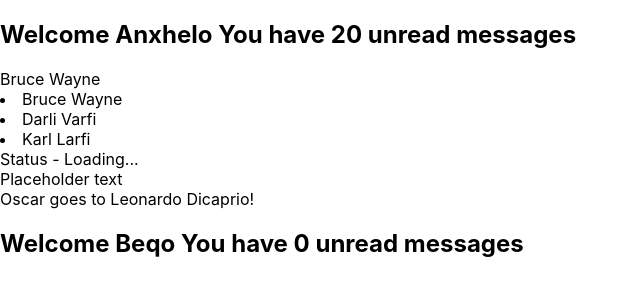
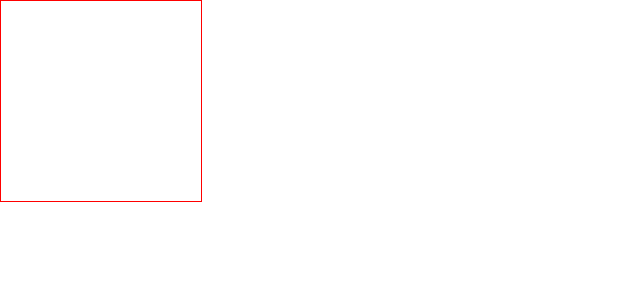
Before and after one commit to anxheloo/react-typescript-codeevolution, a React (Create React App) app: page / in a window 1280 px wide. Shown: the top 300 px of the page, without its empty margins (0-640 px from the left). Built offline with nearby package versions, Linux system fonts and the light colour scheme.

Commit message:
StyleProps

```diff
--- a/src/App.tsx
+++ b/src/App.tsx
@@ -1,35 +1,11 @@
-import Greet from "./components/Greet";
-import Heading from "./components/Heading";
-import Oscar from "./components/Oscar";
-import Person from "./components/Person";
-import PersonList from "./components/PersonList";
-import Status from "./components/Status";
+import StyleProps from "./components/StyleProps";
 
 function App() {
-  const personName = {
-    first: "Bruce",
-    last: "Wayne",
-  };
-
-  const personList = [
-    { first: "Bruce", last: "Wayne" },
-    { first: "Darli", last: "Varfi" },
-    { first: "Karl", last: "Larfi" },
-  ];
-
   return (
     <div>
-      <Greet name="Anxhelo" messageCount={20} isLoggedIn={true} />
-      <Person name={personName}></Person>
-      <PersonList list={personList}></PersonList>
-      <Status message="loading"></Status>
-      <Heading>Placeholder text</Heading>
-
-      <Oscar>
-        <Heading>Oscar goes to Leonardo Dicaprio!</Heading>
-      </Oscar>
-
-      <Greet name="Beqo" isLoggedIn={true}></Greet>
+      <StyleProps
+        styles={{ border: "1px solid red", width: "200px", height: "200px" }}
+      ></StyleProps>
     </div>
   );
 }
--- a/src/components/Greet.tsx
+++ /dev/null
@@ -1,25 +0,0 @@
-import React from "react";
-
-//1. Passing simple props
-//7. Making messageCount optional, we dont pass the messageCount prop so we make it optional.
-// we also descructure it and gives it a default value, so if we dont pass it and specify it , it takes the default
-
-type GreetProps = {
-  name: string;
-  messageCount?: number;
-  isLoggedIn: boolean;
-};
-
-const Greet = ({ name, messageCount = 0, isLoggedIn }: GreetProps) => {
-  return (
-    <div>
-      <h2>
-        {isLoggedIn
-          ? `Welcome ${name} You have ${messageCount} unread messages`
-          : "Welcome Guest"}
-      </h2>
-    </div>
-  );
-};
-
-export default Greet;
--- a/src/components/Heading.tsx
+++ /dev/null
@@ -1,13 +0,0 @@
-import React from "react";
-
-//5. Here we add text between Heading as a children a setting it up
-
-type HeadingProps = {
-  children: string;
-};
-
-const Heading = ({ children }: HeadingProps) => {
-  return <div>{children}</div>;
-};
-
-export default Heading;
--- a/src/components/Oscar.tsx
+++ /dev/null
@@ -1,34 +0,0 @@
-import React from "react";
-
-//6. Passing a component as a children inside Oscar
-
-/*
-WAY - 1
-type OscarProps = {
-  children: React.ReactNode;
-};
-
-const Oscar = ({ children }: OscarProps) => {
-  return <div>{children}</div>;
-};
-
-*/
-
-/*
- WAY - 2
-const Oscar: React.FC<{ children: React.ReactNode }> = ({ children }) => {
-  return <div>{children}</div>;
-};
-
-*/
-
-//  WAY - 3
-type OscarProps = {
-  children: React.ReactNode;
-};
-
-const Oscar: React.FC<OscarProps> = ({ children }) => {
-  return <div>{children}</div>;
-};
-
-export default Oscar;
--- a/src/components/Person.tsx
+++ /dev/null
@@ -1,20 +0,0 @@
-import React from "react";
-
-//2. Passing Object as a prop
-
-type PersonProps = {
-  name: {
-    first: string;
-    last: string;
-  };
-};
-
-const Person = ({ name }: PersonProps) => {
-  return (
-    <div>
-      {name.first} {name.last}
-    </div>
-  );
-};
-
-export default Person;
--- a/src/components/PersonList.tsx
+++ /dev/null
@@ -1,24 +0,0 @@
-import React from "react";
-
-//3. Passing Array of Objects as a prop
-
-type PersonListProps = {
-  list: {
-    first: string;
-    last: string;
-  }[];
-};
-
-const PersonList = ({ list }: PersonListProps) => {
-  return (
-    <div>
-      {list.map((item) => (
-        <li key={item.first.concat(item.last)}>
-          {item.first} {item.last}
-        </li>
-      ))}
-    </div>
-  );
-};
-
-export default PersonList;
--- a/src/components/Status.tsx
+++ /dev/null
@@ -1,24 +0,0 @@
-import React from "react";
-
-// 4.We can specify to accept predefined strings;
-// so if we pass the message prop other than these specified strings it throws us an error
-
-type StatusProps = {
-  message: "loading" | "success" | "error";
-};
-
-const Status = ({ message }: StatusProps) => {
-  let msg;
-
-  if (message === "loading") {
-    msg = "Loading...";
-  } else if (message === "success") {
-    msg = "Data fetched successfully!";
-  } else if (message === "error") {
-    msg = "Error fetching data";
-  }
-
-  return <div>Status - {msg}</div>;
-};
-
-export default Status;
--- /dev/null
+++ b/src/components/StyleProps.tsx
@@ -0,0 +1,11 @@
+import React, { CSSProperties } from "react";
+
+type Styles = {
+  styles: CSSProperties;
+};
+
+const StyleProps = ({ styles }: Styles) => {
+  return <div style={styles}></div>;
+};
+
+export default StyleProps;
```
